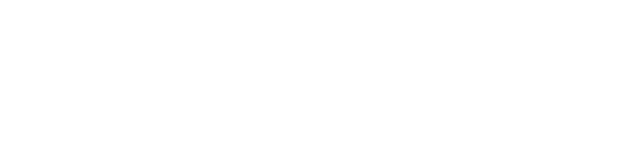
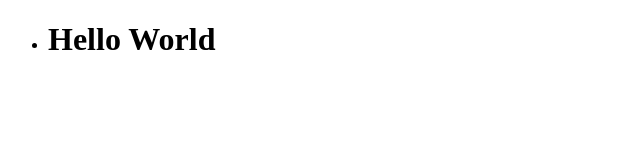
Before and after one commit to BelikSergey/git-project-1, a plain HTML site: page index.html in a window 1280 px wide. Shown: the whole page, without its empty margins (0-640 px from the left). Drawn offline with Linux system fonts and the light colour scheme.

Commit message:
изменяет боди

```diff
--- a/index.html
+++ b/index.html
@@ -5,5 +5,13 @@
     <meta name="viewport" content="width=device-width, initial-scale=1.0" />
     <title>Document</title>
   </head>
-  <body></body>
+  <body>
+    <div>
+      <ul>
+        <li>
+          <h1>Hello World</h1>
+        </li>
+      </ul>
+    </div>
+  </body>
 </html>
--- a/styles/styles.css
+++ b/styles/styles.css
@@ -1,3 +1,5 @@
 body {
   background-color: blue;
+  border-color: blueviolet;
+
 }
```
